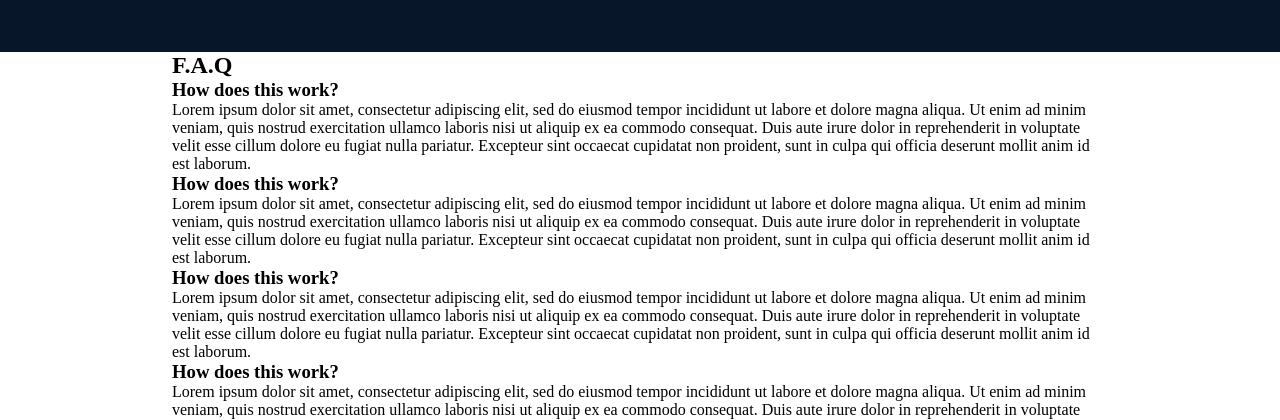
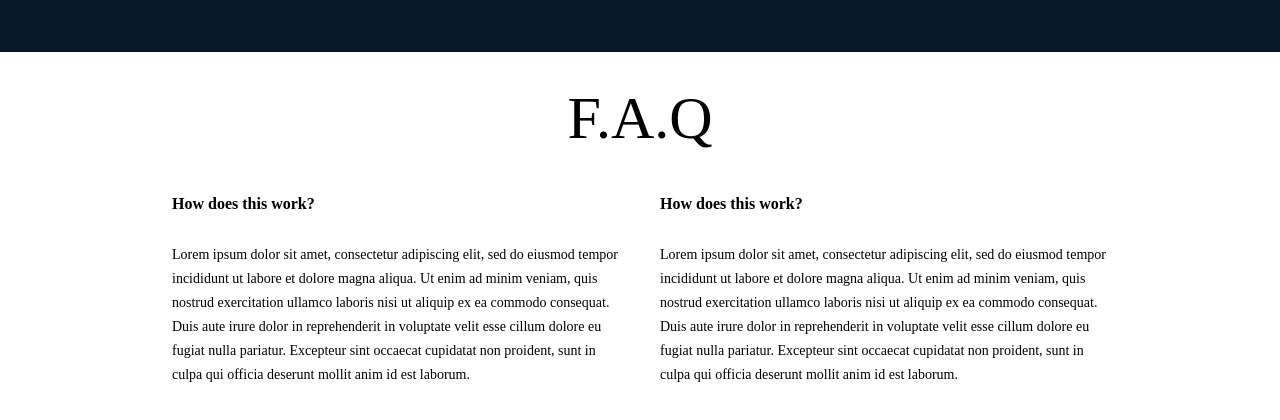
Before and after one commit to Wantedmarconi1234/alx_html_css, a plain HTML site: page css_advanced/index.html in a window 1280 px wide. Shown: the part 2438-2858 px from the top of the page. Drawn offline with Linux system fonts and the light colour scheme.

Commit message:
Added the FAQ styles

```diff
--- a/css_advanced/index.html
+++ b/css_advanced/index.html
@@ -178,35 +178,34 @@
             <button class="register-button">REGISTER FOR FREE</button>
         </section>
         <section class="faq-section">
-            <h2>F.A.Q</h2>
-            <div>
-                <div>
-                    <div>
+            <h2 class="faq-header">F.A.Q</h2>
+            <div class="faq-flex">
+                <div class="left-faq">
+                    <div class="first faq">
                         <h3>How does this work?</h3>
+                        <p>
+                            Lorem ipsum dolor sit amet, consectetur adipiscing elit, sed do eiusmod tempor incididunt ut labore et dolore magna aliqua. Ut enim ad minim veniam, quis nostrud exercitation ullamco laboris nisi ut aliquip ex ea commodo consequat. Duis aute irure dolor in reprehenderit in voluptate velit esse cillum dolore eu fugiat nulla pariatur. Excepteur sint occaecat cupidatat non proident, sunt in culpa qui officia deserunt mollit anim id est laborum.
+                        </p>
                     </div>
-                    <div>
-                        Lorem ipsum dolor sit amet, consectetur adipiscing elit, sed do eiusmod tempor incididunt ut labore et dolore magna aliqua. Ut enim ad minim veniam, quis nostrud exercitation ullamco laboris nisi ut aliquip ex ea commodo consequat. Duis aute irure dolor in reprehenderit in voluptate velit esse cillum dolore eu fugiat nulla pariatur. Excepteur sint occaecat cupidatat non proident, sunt in culpa qui officia deserunt mollit anim id est laborum.
-                    </div>
-
-                    <div>
+                    <div class="second faq">
                         <h3>How does this work?</h3>
-                    </div>
-                    <div>
-                        Lorem ipsum dolor sit amet, consectetur adipiscing elit, sed do eiusmod tempor incididunt ut labore et dolore magna aliqua. Ut enim ad minim veniam, quis nostrud exercitation ullamco laboris nisi ut aliquip ex ea commodo consequat. Duis aute irure dolor in reprehenderit in voluptate velit esse cillum dolore eu fugiat nulla pariatur. Excepteur sint occaecat cupidatat non proident, sunt in culpa qui officia deserunt mollit anim id est laborum.
+                        <p>
+                            Lorem ipsum dolor sit amet, consectetur adipiscing elit, sed do eiusmod tempor incididunt ut labore et dolore magna aliqua. Ut enim ad minim veniam, quis nostrud exercitation ullamco laboris nisi ut aliquip ex ea commodo consequat. Duis aute irure dolor in reprehenderit in voluptate velit esse cillum dolore eu fugiat nulla pariatur. Excepteur sint occaecat cupidatat non proident, sunt in culpa qui officia deserunt mollit anim id est laborum.
+                        </p>
                     </div>
                 </div>
-                <div>
-                    <div>
+                <div class="right-faq">
+                    <div class="second faq">
                         <h3>How does this work?</h3>
+                        <p>
+                            Lorem ipsum dolor sit amet, consectetur adipiscing elit, sed do eiusmod tempor incididunt ut labore et dolore magna aliqua. Ut enim ad minim veniam, quis nostrud exercitation ullamco laboris nisi ut aliquip ex ea commodo consequat. Duis aute irure dolor in reprehenderit in voluptate velit esse cillum dolore eu fugiat nulla pariatur. Excepteur sint occaecat cupidatat non proident, sunt in culpa qui officia deserunt mollit anim id est laborum.
+                        </p>
                     </div>
-                    <div>
-                        Lorem ipsum dolor sit amet, consectetur adipiscing elit, sed do eiusmod tempor incididunt ut labore et dolore magna aliqua. Ut enim ad minim veniam, quis nostrud exercitation ullamco laboris nisi ut aliquip ex ea commodo consequat. Duis aute irure dolor in reprehenderit in voluptate velit esse cillum dolore eu fugiat nulla pariatur. Excepteur sint occaecat cupidatat non proident, sunt in culpa qui officia deserunt mollit anim id est laborum.
-                    </div>
-                    <div>
+                    <div class="second faq">
                         <h3>How does this work?</h3>
-                    </div>
-                    <div>
-                        Lorem ipsum dolor sit amet, consectetur adipiscing elit, sed do eiusmod tempor incididunt ut labore et dolore magna aliqua. Ut enim ad minim veniam, quis nostrud exercitation ullamco laboris nisi ut aliquip ex ea commodo consequat. Duis aute irure dolor in reprehenderit in voluptate velit esse cillum dolore eu fugiat nulla pariatur. Excepteur sint occaecat cupidatat non proident, sunt in culpa qui officia deserunt mollit anim id est laborum.
+                        <p>
+                            Lorem ipsum dolor sit amet, consectetur adipiscing elit, sed do eiusmod tempor incididunt ut labore et dolore magna aliqua. Ut enim ad minim veniam, quis nostrud exercitation ullamco laboris nisi ut aliquip ex ea commodo consequat. Duis aute irure dolor in reprehenderit in voluptate velit esse cillum dolore eu fugiat nulla pariatur. Excepteur sint occaecat cupidatat non proident, sunt in culpa qui officia deserunt mollit anim id est laborum.
+                        </p>
                     </div>
                 </div>
             </div>
--- a/css_advanced/styles.css
+++ b/css_advanced/styles.css
@@ -326,3 +326,44 @@ i {
 .membership-text {
     font-size: 14px;
 }
+
+/* FAQ section */
+
+.faq-flex {
+    display: flex;
+    align-items: center;
+    justify-content: space-between;
+    min-width: 920px;
+    min-height: 500px;
+    background-color: #FFFFFF;
+}
+
+.faq-header {
+    text-align: center;
+    font-size: 60px;
+    font-weight: lighter;
+    padding: 2rem 0;
+}
+
+.left-faq {
+    margin-right: 40px;
+}
+
+.faq > h3 {
+    margin-bottom: 30px;
+    font-size: 16px;
+}
+
+.faq > p {
+    line-height: 24px;
+    font-size: 14px;
+}
+
+.left-faq > div,
+.right-faq > div {
+    margin-bottom: 3rem;
+}
+
+.left-faq > div > h1{
+    margin-bottom: 10px;
+}
```
